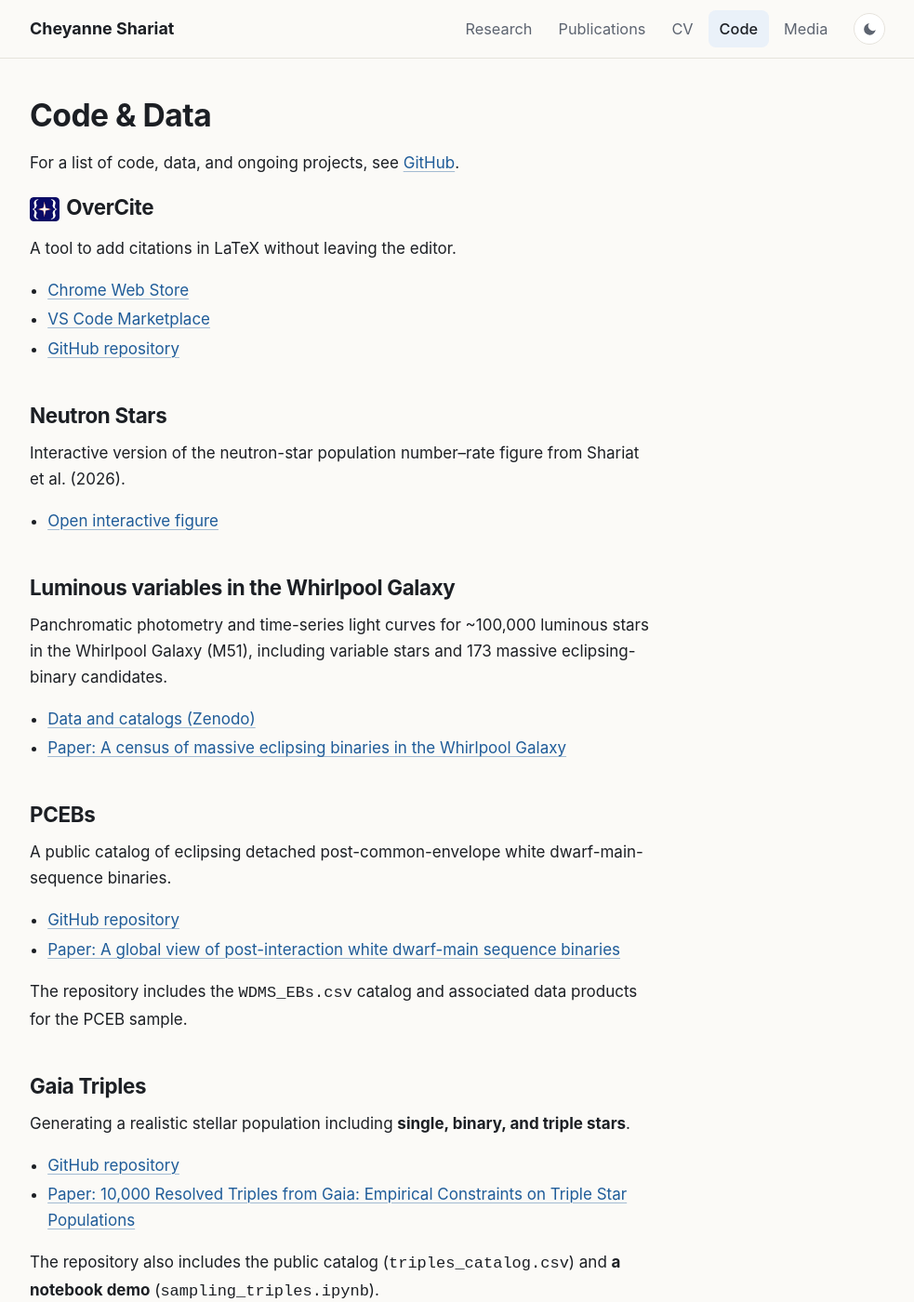
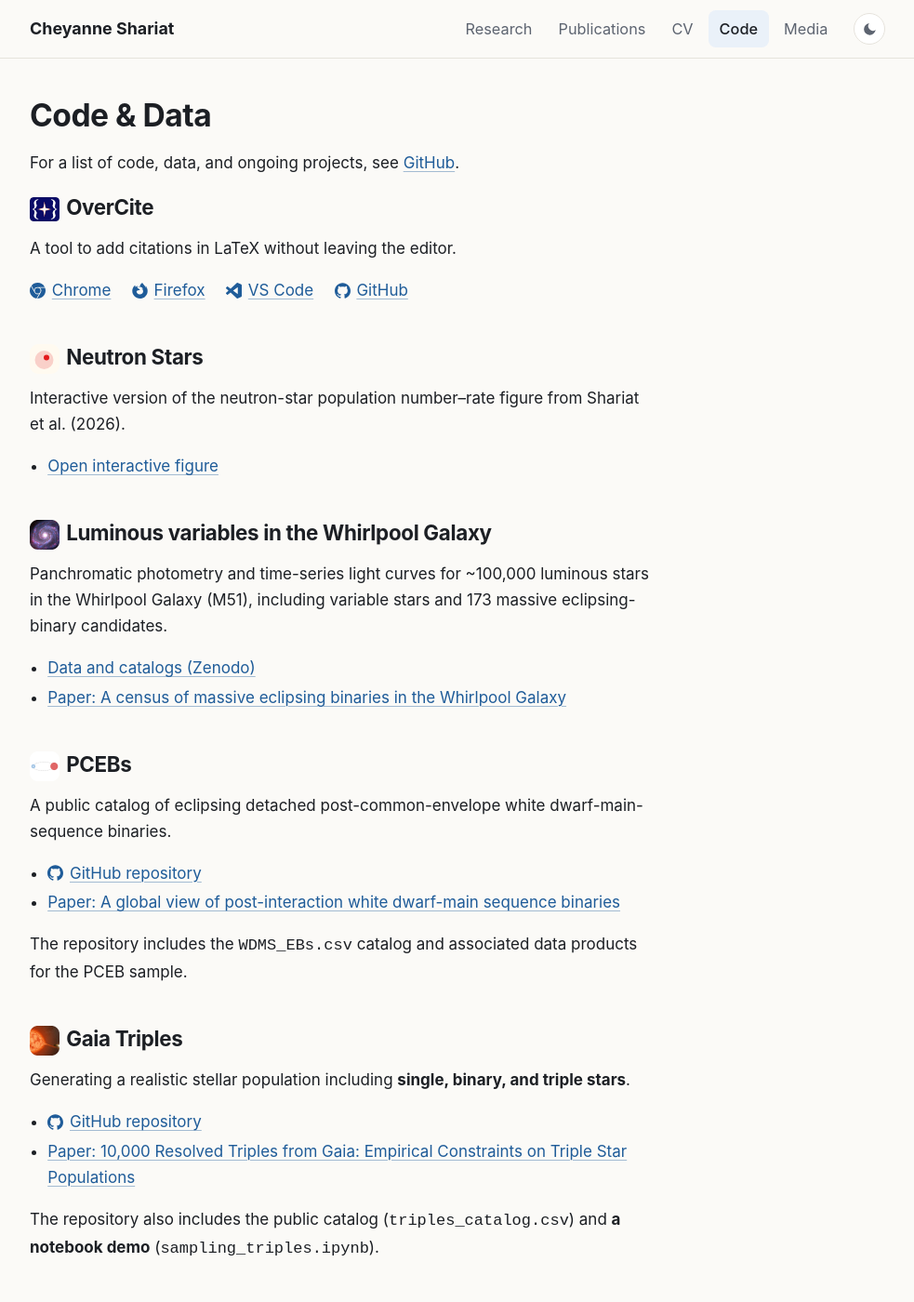
Before and after one commit to cheyanneshariat/cheyanneshariat.github.io, a Jekyll site: the page built from _pages/code.md, in a window 1280 px wide and 1400 px high. Shown: the whole window at 93% size, without its empty margins (148-1131 px from the left). Built offline with Jekyll 4.4.1, drawn with Linux system fonts in a browser that asks for light colours.

Commit message:
Code page icons, cleaner M51 inset, HST credit on the binaries card
- Code: Chrome/Firefox/VS Code/GitHub icons for OverCite (adds the Firefox
  add-on link from the OverCite README); small icons for each project;
  GitHub icons on repository links
- M51 figure: no inset title or axis labels; filter names in colour and
  P_orb below the inset; paper's y-limits; shown without the light frame
- Binary Stars card credits the HST program of Mutchler et al. (2005)

Co-Authored-By: Claude Opus 5.5 <noreply@anthropic.com>

```diff
--- a/_data/research.yml
+++ b/_data/research.yml
@@ -12,6 +12,7 @@
   alt: Hubble image of the Whirlpool Galaxy (M51), with a zoom-in on an illustrated contact binary in a spiral arm
   fit: cover
   text: Binaries are the building blocks of higher-order systems. I study binary mass transfer and binary populations in the Milky Way and beyond.
+  credit: Background from the HST program of Mutchler et al. (2005)
 - title: Broader Interests
   anchor: broader-interests
   image: /images/research/cards/hot_jupiter_card.jpg
--- a/_includes/site/figure.html
+++ b/_includes/site/figure.html
@@ -11,7 +11,7 @@
     <img src="{{ include.src2 | relative_url }}" alt="{{ include.alt2 }}" style="flex: {{ include.ratio2 }}" loading="lazy">
   </div>
   {% else %}
-  <div class="frame"><img src="{{ include.src | relative_url }}" alt="{{ include.alt }}"{% if include.width %} style="max-width: {{ include.width }}px; width: 100%"{% endif %} loading="lazy"></div>
+  <div class="frame{% if include.bare %} bare{% endif %}"><img src="{{ include.src | relative_url }}" alt="{{ include.alt }}"{% if include.width %} style="max-width: {{ include.width }}px; width: 100%"{% endif %} loading="lazy"></div>
   {% endif %}
   {% if include.caption %}<figcaption>{{ include.caption | markdownify | remove: "<p>" | remove: "</p>" | strip }}</figcaption>{% endif %}
 </figure>
--- a/_pages/code.md
+++ b/_pages/code.md
@@ -10,37 +10,40 @@ For a list of code, data, and ongoing projects, see [GitHub](https://github.com/
 
 A tool to add citations in LaTeX without leaving the editor.
 
-- [Chrome Web Store](https://chromewebstore.google.com/detail/overcite/hmjojciemhnfkjnilakhehkgkhkplbdo)
-- [VS Code Marketplace](https://marketplace.visualstudio.com/items?itemName=CheyanneShariat.overcite-vscode)
-- [GitHub repository](https://github.com/cheyanneshariat/OverCite)
+<ul class="brand-links">
+  <li><a href="https://chromewebstore.google.com/detail/overcite/hmjojciemhnfkjnilakhehkgkhkplbdo">{% include icons/googlechrome.svg %}Chrome</a></li>
+  <li><a href="https://addons.mozilla.org/en-US/firefox/addon/overcite/">{% include icons/firefoxbrowser.svg %}Firefox</a></li>
+  <li><a href="https://marketplace.visualstudio.com/items?itemName=CheyanneShariat.overcite-vscode">{% include icons/visualstudiocode.svg %}VS Code</a></li>
+  <li><a href="https://github.com/cheyanneshariat/OverCite">{% include icons/github.svg %}GitHub</a></li>
+</ul>
 
-## Neutron Stars
+## <img class="project-logo" src="/images/icons/neutron-stars.svg" alt="">Neutron Stars
 
 Interactive version of the neutron-star population number–rate figure from Shariat et al. (2026).
 
 - [Open interactive figure](/code/ns-populations/)
 
-## Luminous variables in the Whirlpool Galaxy
+## <img class="project-logo" src="/images/icons/m51.png" alt="">Luminous variables in the Whirlpool Galaxy
 
 Panchromatic photometry and time-series light curves for ~100,000 luminous stars in the Whirlpool Galaxy (M51), including variable stars and 173 massive eclipsing-binary candidates.
 
 - [Data and catalogs (Zenodo)](https://doi.org/10.5281/zenodo.22727123)
 - [Paper: A census of massive eclipsing binaries in the Whirlpool Galaxy](https://scixplorer.org/abs/2026arXiv260919268S/abstract)
 
-## PCEBs
+## <img class="project-logo" src="/images/icons/pceb.png" alt="">PCEBs
 
 A public catalog of eclipsing detached post-common-envelope white dwarf-main-sequence binaries.
 
-- [GitHub repository](https://github.com/cheyanneshariat/pcebs)
+- [{% include icons/github.svg %}GitHub repository](https://github.com/cheyanneshariat/pcebs)
 - [Paper: A global view of post-interaction white dwarf-main sequence binaries](https://scixplorer.org/abs/2026arXiv260100439S/abstract)
 
 The repository includes the `WDMS_EBs.csv` catalog and associated data products for the PCEB sample.
 
-## Gaia Triples
+## <img class="project-logo" src="/images/icons/triples.png" alt="">Gaia Triples
 
 Generating a realistic stellar population including **single, binary, and triple stars**.
 
-- [GitHub repository](https://github.com/cheyanneshariat/gaia_triples)
+- [{% include icons/github.svg %}GitHub repository](https://github.com/cheyanneshariat/gaia_triples)
 - [Paper: 10,000 Resolved Triples from Gaia: Empirical Constraints on Triple Star Populations](https://scixplorer.org/abs/2025PASP..137i4201S/abstract)
 
 The repository also includes the public catalog (`triples_catalog.csv`) and **a notebook demo** (`sampling_triples.ipynb`).
--- a/assets/css/site.css
+++ b/assets/css/site.css
@@ -349,3 +349,13 @@ figcaption { color: var(--muted); font-size: 0.875rem; line-height: 1.5; margin-
   .hero-photo { grid-column: 1; grid-row: 1 / span 2; }
   .hero-links { grid-column: 1 / -1; grid-row: 3; margin-top: 0.9rem; }
 }
+
+/* Dark figures shown edge to edge, without the light frame. */
+.frame.bare { background: none; border: 0; padding: 0; overflow: hidden; }
+.frame.bare img { border-radius: var(--radius); }
+
+/* Small brand icons in link lists (Code page). */
+svg.brand { width: 1em; height: 1em; vertical-align: -0.14em; margin-right: 0.4em; }
+.brand-links { list-style: none; padding: 0; display: flex; flex-wrap: wrap; gap: 0.5rem 1.4rem; }
+.brand-links li { margin: 0; }
+.brand-links a { white-space: nowrap; }
```
Also changed, not shown: _pages/research.md (+1 -1 lines), scripts/make_m51_eb_zoom.py (+7 -7 lines), _includes/icons/firefoxbrowser.svg (added), _includes/icons/github.svg (added), _includes/icons/googlechrome.svg (added), _includes/icons/visualstudiocode.svg (added), images/icons/m51.png (added), images/icons/neutron-stars.svg (added), images/icons/pceb.png (added), images/icons/triples.png (added), images/research/m51_eb_zoom.jpg.
